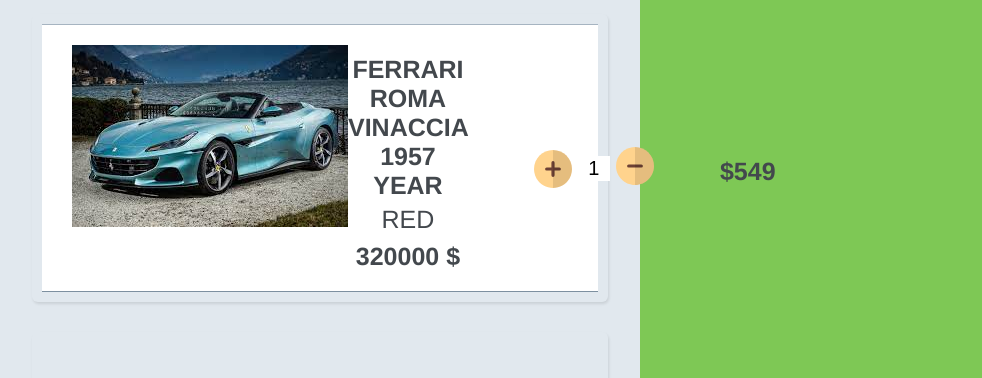
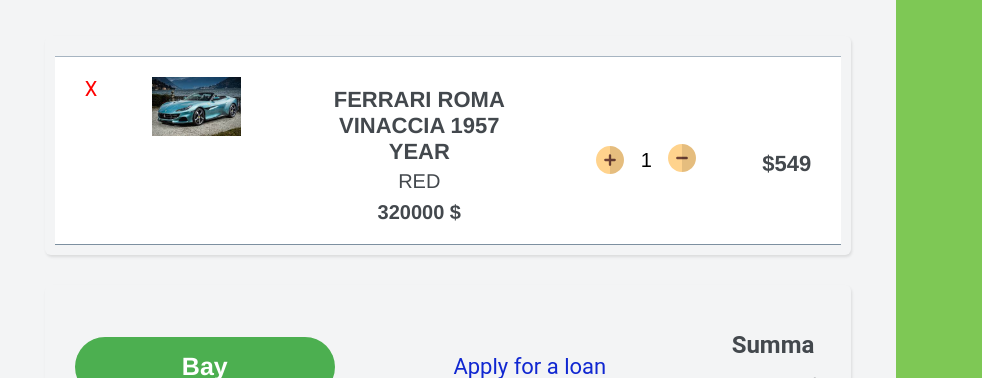
Before and after one commit to kmjyz44/Online-Store-, a website built with webpack: page basket.html in a window 1280 px wide. Shown: the part 75-453 px from the top of the page, without its empty margins (0-982 px from the left). Built offline with nearby package versions, Linux system fonts and the light colour scheme.

Commit message:
fix basket

```diff
--- a/basket.html
+++ b/basket.html
@@ -10,10 +10,15 @@
 <link rel="stylesheet" href="./css/bascet.css">
 <body>
     <div class="titl">
-        <h1>dms,alnlnsfln</h1>
-    <div class="shopping-cart">
+      <div class="titleCart">
+        <h1>Shopping Cart</h1>
+        <a href="#" class="closeCart">X</a>
+      </div>
+    <ul class="shopping-cart">
         <!-- Товар #1 -->
-        <div class="item">
+
+        <li class="item">
+          <a href="#" class="close">X</a>
           <div class="image">
             <img src="./img/ferarri.png" alt="" />
 
@@ -39,8 +44,9 @@
           <div class="total-price">$549</div>
         </div>
 
-    </div>
-</div>
+    </li>
+
+</ul>
 
 <!--конец корзини-->
         <div class="endbascet">
--- a/css/bascet.css
+++ b/css/bascet.css
@@ -13,8 +13,8 @@
 
   .titl{
     position: absolute;
-    width: 50%;
-    background: #E1E8EE;
+    width: 70%;
+    background: #f3f4f5;
 
   }
   .titl h1{
@@ -29,19 +29,35 @@
    padding: 10px;
 
   }
+  .titleCart{
+display: flex;
+justify-content: center;
 
+  }
+
+.closeCart{
+  font-size: 36px;
+  color: red;
+  position: relative;
+  text-decoration: none;
+  left: 40%;
+}
      .item {
     padding: 20px 30px;
     display: flex;
-
     text-align: center;
     border: #1f2123;
     background: white;
     border-top:  1px solid #a6b4c1;
     border-bottom:  1px solid #7d90a0;
+    margin-top: 10px;
   }
-
-
+.item .close{
+  position:absolute;
+  text-decoration: none;
+  font-size: 20px;
+  color: red;
+}
   .buttons {
     position: relative;
     padding-top: 30px;
@@ -66,7 +82,7 @@
 .description span {
   display: block;
   font-family: "lato-bold", Helvetica, Arial, sans-serif;
-    font-size: 25px;
+    font-size: 20px;
     font-weight: bold;
   color: #43484D;
   font-weight: 400;
@@ -75,14 +91,14 @@
 .description span:first-child {
   margin-bottom: 5px;
   font-family: "lato-bold", Helvetica, Arial, sans-serif;
-    font-size: 25px;
+    font-size: 22px;
     font-weight: bold;
 }
 .description span:last-child {
   font-weight: 300;
   margin-top: 8px;
   font-family: "lato-bold", Helvetica, Arial, sans-serif;
-    font-size: 25px;
+    font-size: 20px;
     font-weight: bold;
 }
 .quantity {
@@ -107,8 +123,8 @@
   }
 
   button[class*=btn] {
-    width: 50px;
-    height: 50px;
+    width: 40px;
+    height: 40px;
     border: none;
     cursor: pointer;
     outline: none; /* Для синий ободки */
@@ -120,7 +136,7 @@
     margin-bottom: 1px;
   }
   .plus-btn img {
-    margin-top: 4px;
+    margin-top: 2px;
   }
 
   button:focus,
@@ -131,11 +147,10 @@
     width: 20%;
     padding-top: 27px;
     text-align: center;
-    font-size: 26px;
+    font-size: 22px;
     color: #43484D;
     font-weight: 300;
     font-family: "lato-bold", Helvetica, Arial, sans-serif;
-    font-size: 25px;
     font-weight: bold;
   }
 
@@ -168,20 +183,34 @@
     box-sizing: border-box;
     border-radius: 30px;
 
+  }
+  .image {
+    width: 40%;
+  }
+  .image img {
+    width: 40%;
+  }
 
-  }
   .endbascet .buyBtn a{
     font-family: "lato-bold", Helvetica, Arial, sans-serif;
     font-size: 25px;
+    color: white;
     font-weight: bold;
     text-decoration: none;
-    color: #1f2123;
+
   }
   .loans a{
     color: rgb(16, 39, 209);
     font-size: 22px;
     text-decoration: none;
   }
+  .buyCar h1{
+    font-size: 24px;
+    color: #43484D;
+    text-align: center;
+  }
+
+
   @media (max-width: 800px) {
     .shopping-cart {
       width: 100%;
```
